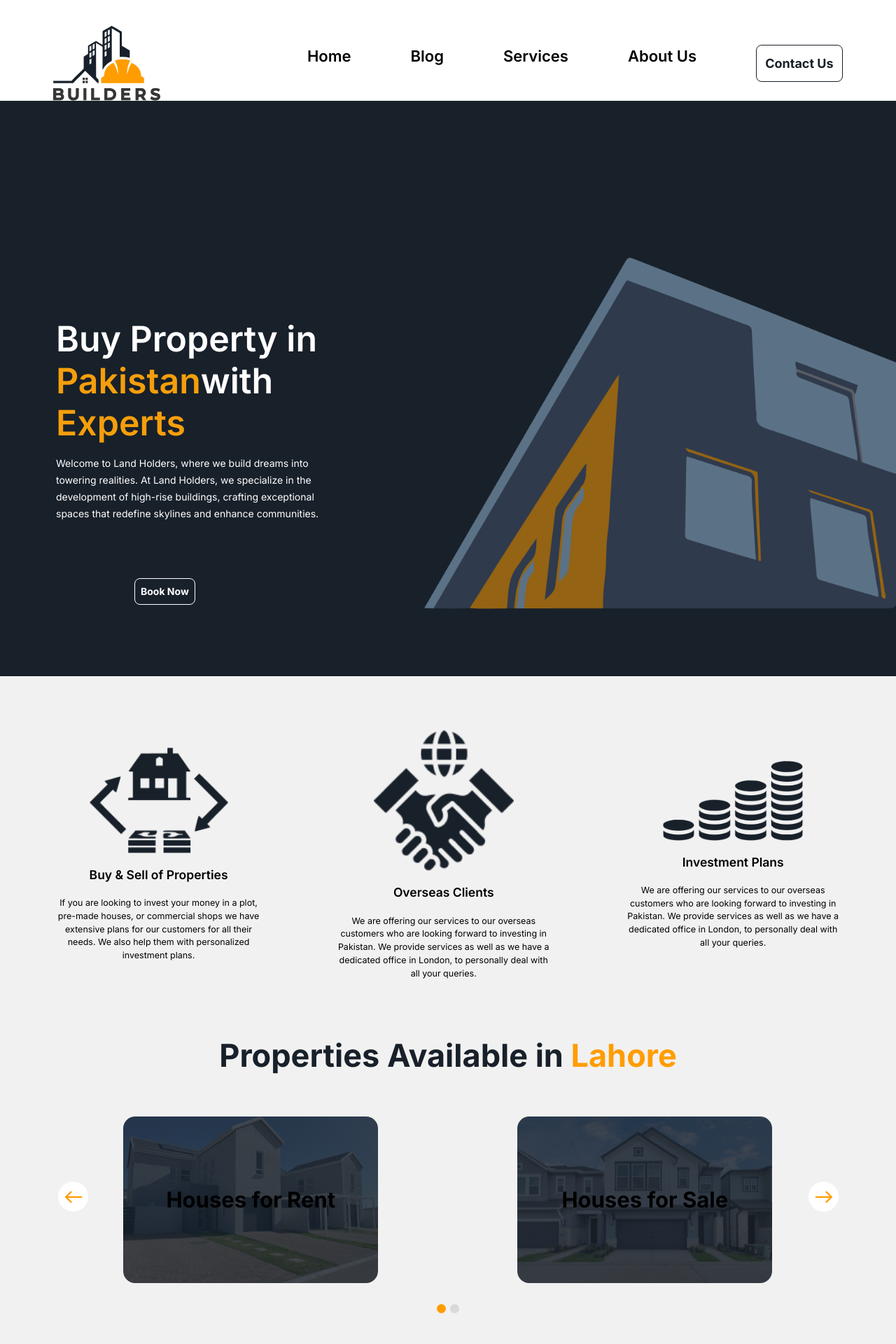
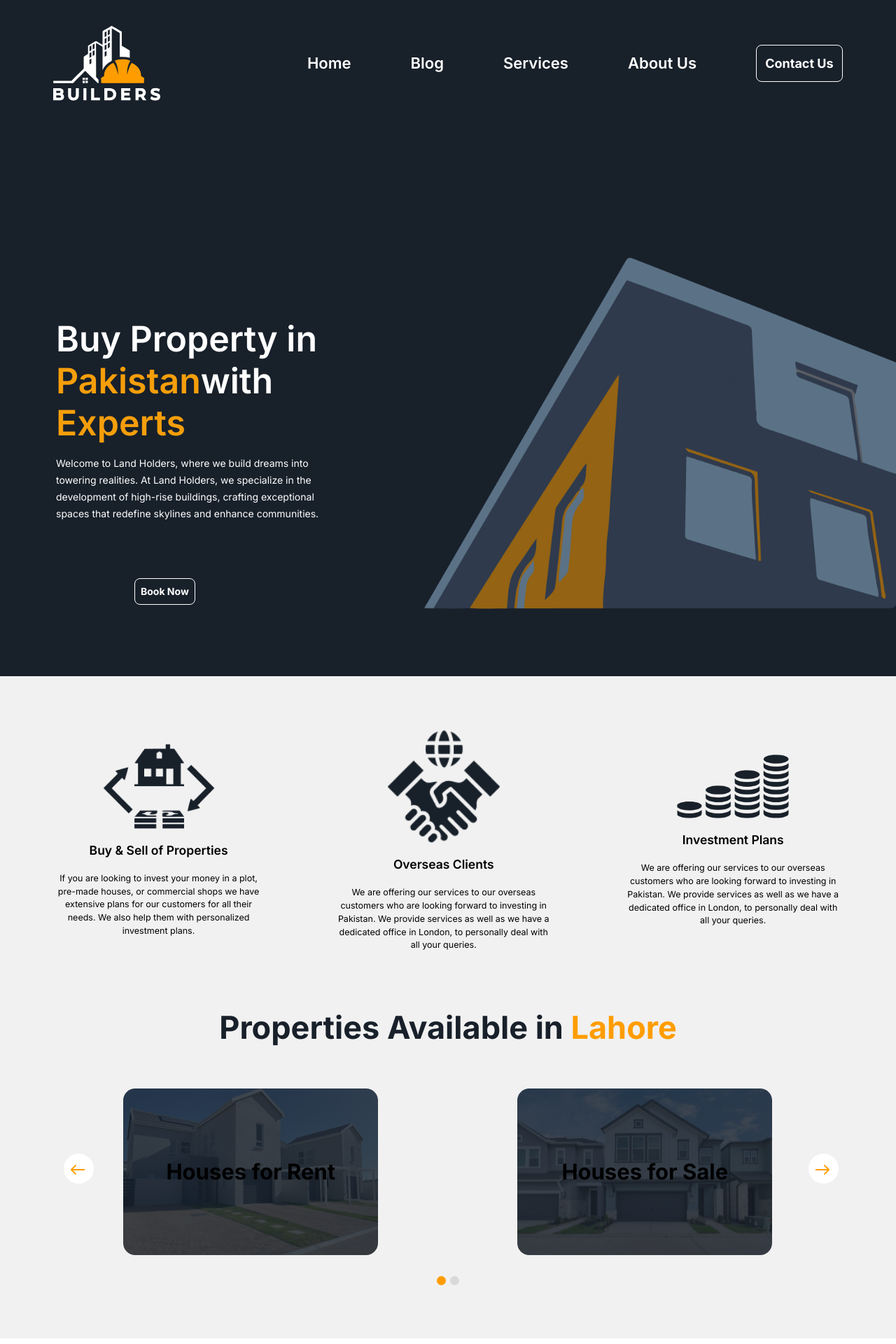
Before and after one commit to HashamGhaffar/hasaaj-developer-marketing, a Next.js app: page /home in a window 1280 px wide. Shown: the top 1920 px of the page at 70% size. Built offline with nearby package versions, Linux system fonts and the light colour scheme.

Commit message:
i have fixed the navbar at the home screen there are still some issues that are unresolved.

```diff
--- a/app/_components/AvailableProperties/AvailableProperties.js
+++ b/app/_components/AvailableProperties/AvailableProperties.js
@@ -70,6 +70,7 @@ export default function AvailableProperties() {
           <FirstCard
             img={pngs.buyAndSell}
             hedding="Buy & Sell of Properties"
+            ing="Buy & Sell of Properties"
             typography="If you are looking to invest your money in a plot, pre-made houses, or commercial shops we have extensive plans for our customers for all their needs. We also help them with personalized investment plans."
           />
           <FirstCard
@@ -87,7 +88,7 @@ export default function AvailableProperties() {
           <Hedding hedding="Properties Available in" span="Lahore" />
         </div>
         <div>
-          <div className="slider-container relative space-x-4">
+          <div className="slider-container relative space-x-4 sm:space-x-6">
             <Carousel sliderRef={sliderRef} settings={carouselSettings}>
               <AvailablePropertyCard
                 typography="Houses for Rent"
@@ -103,7 +104,7 @@ export default function AvailableProperties() {
               />
             </Carousel>
             <div
-              className="bg-[#ffffff] h-[43px] w-[43px] rounded-[50%] absolute top-[39%] right-[5px]"
+              className="bg-[#ffffff] h-[30px] sm:h-[43px] w-[30px] sm:w-[43px] rounded-[50%] absolute top-[44%] sm:top-[39%] right-[5px]"
               onClick={nextSlide}
             >
               <Image
@@ -111,11 +112,11 @@ export default function AvailableProperties() {
                 alt="RightArrow"
                 height={24}
                 width={24}
-                className="mt-[13px] ml-[10px]"
+                className="h-[20px] w-[20px] mt-[5px] sm:mt-[13px] ml-[5px] sm:ml-[10px]"
               />
             </div>
             <div
-              className="bg-[#ffffff] h-[43px] w-[43px] rounded-[50%] absolute top-[39%] left-[-10px]	"
+              className="bg-[#ffffff] h-[30px] sm:h-[43px] w-[30px] sm:w-[43px] rounded-[50%] absolute top-[44%] sm:top-[39%] left-[-10px]	"
               onClick={prevSlide}
             >
               <Image
@@ -123,7 +124,7 @@ export default function AvailableProperties() {
                 alt="RightArrow"
                 height={24}
                 width={24}
-                className="mt-[13px] ml-[10px]"
+                className="h-[20px] w-[20px] mt-[5px] sm:mt-[13px] ml-[4px] sm:ml-[10px]"
               />
             </div>
           </div>
--- a/app/_components/common/AvailablePropertyCard.js
+++ b/app/_components/common/AvailablePropertyCard.js
@@ -9,11 +9,9 @@ export default function AvailablePropertyCard({ typography, bgimg }) {
           backgroundRepeat: "no-repeat",
           backgroundSize: "cover",
         }}
-        className="flex justify-center items-start sm:items-center m-auto rounded-[17px] w-auto sm:w-[364px] h-[237.57px]"
+        className="flex justify-center items-center m-auto rounded-[17px] w-auto sm:w-[364px] h-[237.57px]"
       >
-        <h2 className="text-[23px] sm:text-[31px] mt-[20px] sm:mt-0 font-bold">
-          {typography}
-        </h2>
+        <h2 className="text-[23px] sm:text-[31px] font-bold">{typography}</h2>
       </div>
     </>
   );
--- a/app/_components/common/clientsCard.js
+++ b/app/_components/common/clientsCard.js
@@ -6,7 +6,7 @@ import { svgs } from "@/app/_constants/assets";
 export default function ClientsCard({ Name, Job, photo, comments }) {
   return (
     <>
-      <div className="lg:w-[95%] rounded-[26px] py-[70px] px-[38px] bg-[#18202A] ">
+      <div className="lg:w-[100%] rounded-[26px] py-[70px] px-[38px] bg-[#18202A] ">
         <div className="flex justify-between  flex-col xl:flex-row gap-y-[15px] pb-[28px]">
           <div className="flex items-center gap-[17px]">
             <Image
@@ -17,7 +17,7 @@ export default function ClientsCard({ Name, Job, photo, comments }) {
             />
             <div className="text-[#FFFFFF]">
               <h3 className="text-[24px] font-medium">{Name}</h3>
-              <p className="text-[15px] font-normal">{Job}</p>
+              <p className="lg:text-[12px] xl:text-[15px] font-normal">{Job}</p>
             </div>
           </div>
           <div className="flex ">
--- a/app/_components/common/firstCard.js
+++ b/app/_components/common/firstCard.js
@@ -5,9 +5,17 @@ export default function FirstCard({ hedding, typography, img }) {
   return (
     <>
       <div className="flex flex-col justify-center items-center gap-y-[18px] flex-wrap text-center text-black">
-        <Image src={img} width={200} height={200} alt="Picture of the author" />
+        <Image
+          className="w-[120px] md:w-[140px] lg:w-[160px] xl:w-[200] h-[120px] md:h-[140px] lg:h-auto"
+          src={img}
+          width={200}
+          height={200}
+          alt="Picture of the author"
+        />
         <h2 className="text-[17.5px] font-semibold">{hedding}</h2>
-        <p className="text-[12.5px] font-normal">{typography}</p>
+        <p className="w-[80%] md:w-auto text-[12.5px] font-normal">
+          {typography}
+        </p>
       </div>
     </>
   );
--- a/app/_components/common/navbar.js
+++ b/app/_components/common/navbar.js
@@ -3,7 +3,7 @@ import Image from "next/image";
 
 import { svgs } from "@/app/_constants/assets";
 
-export default function NavBar() {
+export default function NavBar({ colorNav, navImage }) {
   const [isMenuOpen, setIsMenuOpen] = useState(false);
 
   return (
@@ -11,23 +11,31 @@ export default function NavBar() {
       <nav className="flex items-center justify-between">
         <Image
           className="h-auto w-[75px] sm:w-[13.5%]"
-          src={svgs.builders}
+          src={navImage}
           width={75}
           height={75}
           alt="Picture of the author"
         />
         <ul
-          className={`sm:flex items-center gap-x-[14px] xl:gap-x-[85px] lg:gap-x-[65px] md:gap-x-[16px] lg:text-[22px] md:text-[18px] sm:text-[15px] text-[15px] flex-col  justify-center  sm:items-stretch sm:flex-row sm:flex-wrap ${
-            isMenuOpen ? "flex" : "hidden"
+          className={` w-[65%] bg-[#2b4463] sm:bg-transparent rounded-[20px] p-[20px] sm:p-0  sm:w-auto absolute top-[130px] left-[50%] translate-x-[-50%] sm:translate-x-[0] gap-y-[16px] sm:static sm:flex items-center gap-x-[14px] xl:gap-x-[85px] lg:gap-x-[65px] md:gap-x-[16px] lg:text-[22px] md:text-[18px] sm:text-[15px] text-[15px] flex-col  justify-center sm:flex-row sm:flex-wrap ${
+            isMenuOpen ? "flex" : "hidden 	"
           }`}
         >
-          <li className="text-black font-semibold">Home</li>
-          <li className="text-black font-semibold">Blog</li>
-          <li className="text-black font-semibold">Services</li>
-          <li className="text-black font-semibold">About Us</li>
+          <li style={{ color: colorNav }} className="font-semibold">
+            Home
+          </li>
+          <li style={{ color: colorNav }} className="font-semibold">
+            Blog
+          </li>
+          <li style={{ color: colorNav }} className="font-semibold">
+            Services
+          </li>
+          <li style={{ color: colorNav }} className="font-semibold">
+            About Us
+          </li>
           <li
-            style={{ color: "#18202A" }}
-            className="font-bold lg:text-[18px] md:text-[16px] sm:text-[12px] p-[12px] border-[1px] border-[#18202A] rounded-[8px]"
+            style={{ color: colorNav, borderColor: colorNav }}
+            className="font-bold lg:text-[18px] md:text-[16px] sm:text-[12px] p-[12px] border-[1px] rounded-[8px]"
           >
             <button>Contact Us</button>
           </li>
--- a/app/_components/propertyExperts/propertyExperts.js
+++ b/app/_components/propertyExperts/propertyExperts.js
@@ -7,7 +7,7 @@ export default function PropertyExperts() {
       <div className="flex flex-col	justify-center items-center bg-[#F1F1F1]">
         <div>
           <Hedding hedding="We Have" span="" />
-          <Hedding hedding="We Have Professional Property" span="Experts" />
+          <Hedding hedding="Professional Property" span="Experts" />
           <p className="pt-[20px] text-center text-[#000000] font-normal	text-[23.5px] w-[85%] xl:w-[48%]	m-[auto] leading-[28px]	">
             If you are looking to invest your money in a plot, pre-made houses,
             or commercial shops we have extensive plans for our customers for
--- a/app/home/page.js
+++ b/app/home/page.js
@@ -1,5 +1,4 @@
 "use client";
-// import Image from "next/image";
 import NavBar from "../_components/common/navbar";
 import Carousel from "../_components/common/slider";
 import MultipleItems from "../_components/common/slider";
@@ -7,7 +6,7 @@ import AvailableProperties from "../_components/AvailableProperties/AvailablePro
 import HappyClients from "../_components/happyClients/HappyClients";
 import PropertyExperts from "../_components/propertyExperts/propertyExperts";
 import BuyProperty from "../_components/buyProperty/BuyProperty";
-// import MultipleItems from
+import { svgs } from "@/app/_constants/assets";
 
 export default function Home() {
   const carouselSettings = {
@@ -19,9 +18,11 @@ export default function Home() {
   };
   return (
     <>
-      <div style={{ backgroundColor: "#ffffff" }}>
-        <div className="w-[88.056%] m-[auto] pt-[37px]">
-          <NavBar />
+      <div className="bg-white">
+        <div className="bg-[#18202A] ">
+          <div className="w-[88.056%] m-[auto] pt-[37px]">
+            <NavBar colorNav="#FFFFFF" navImage={svgs.buildersWhite} />
+          </div>
         </div>
         <div>
           <BuyProperty />
@@ -35,34 +36,6 @@ export default function Home() {
         <section className="bg-[#F1F1F1] p-[6%]">
           <PropertyExperts />
         </section>
-        {/* <div className="slider-container w-[1000px]">
-          <Carousel settings={carouselSettings}>
-            <div className="bg-[red] mr-[30px]">
-              <h3>Slide 1</h3>
-            </div>
-            <div className="bg-[red]  mr-[30px]">
-              <h3>Slide 2</h3>
-            </div>
-            <div className="bg-[red]  mr-[30px]">
-              <h3>Slide 3</h3>
-            </div>
-            <div className="bg-[red]  mr-[30px]">
-              <h3>Slide 3</h3>
-            </div>
-            <div className="bg-[red]  mr-[30px]">
-              <h3>Slide 3</h3>
-            </div>
-            <div className="bg-[red]  mr-[30px]">
-              <h3>Slide 3</h3>
-            </div>
-            <div className="bg-[red]  mr-[30px]">
-              <h3>Slide 3</h3>
-            </div>
-            <div className="bg-[red]  mr-[30px]">
-              <h3>Slide 3</h3>
-            </div>
-          </Carousel>
-        </div> */}
       </div>
     </>
   );
```
Also changed, not shown: app/_components/happyClients/HappyClients.js (+3 -19 lines).
